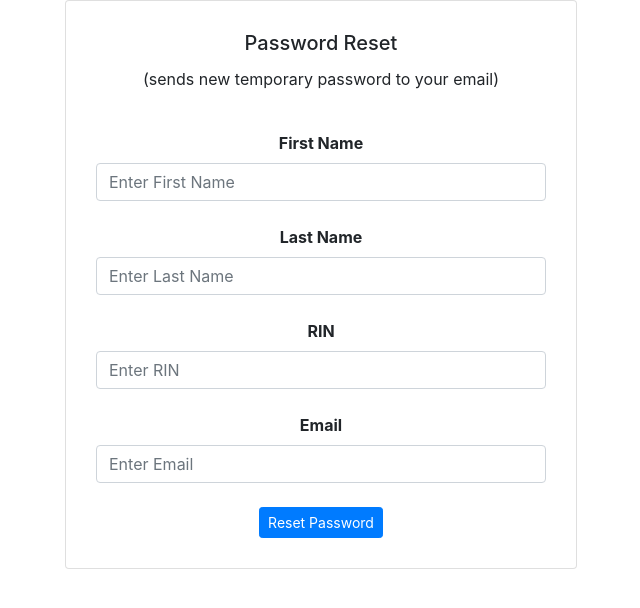
After one commit to tans2/mitr-group-4, a PHP site: page /forgotpass.php in a window 1280 px wide. The commit adds this page. Shown: the top 608 px of the page, without its empty margins (319-959 px from the left). Run offline with PHP 8.4, Linux system fonts and the light colour scheme.

Commit message:
Began implementing forgot password feature

```diff
--- /dev/null
+++ b/forgotpass.php
@@ -0,0 +1,110 @@
+<?php
+include('assets/inc/dbinfo.php');
+if(isset($_POST['rin']))
+{
+    $rin = $_POST['rin'];
+    $email = $_POST['email'];
+
+    $stmt = $mysqli->prepare("SELECT * FROM cadet WHERE rin = ?");
+    $stmt->bind_param( "i", $rin);
+    $stmt->execute();
+    $result = $stmt->get_result();
+
+    if ($row = $result->fetch_assoc())
+    {
+        if($row['primaryEmail'] == $email)
+        {
+            // Records user name and password submissions
+            $pass = randomPassword();
+            $hash = password_hash($pass, PASSWORD_DEFAULT);
+
+            // Prepares the query for the DB
+            $stmt = $mysqli->prepare("UPDATE cadet SET password = ? WHERE rin = ?");
+            $stmt->bind_param( "si", $hash, $rin);
+            $stmt->execute();
+        //    $stmt->bind_result($res);
+        //    $stmt->fetch();
+
+            //
+            // HERE IS WHERE THE EMAIL SHOULD BE SENT WITH $pass
+            //
+        }
+        else
+        {
+            echo "<alert>The email you provided does not match the primary email we have on record for " . $row['firstName'] . " " . $row['lastName'] . "</alert>";
+        }
+    }
+}
+
+function randomPassword() {
+    $alphabet = 'abcdefghijklmnopqrstuvwxyzABCDEFGHIJKLMNOPQRSTUVWXYZ1234567890';
+    $pass = array(); //remember to declare $pass as an array
+    $alphaLength = strlen($alphabet) - 1; //put the length -1 in cache
+    for ($i = 0; $i < 10; $i++) {
+        $n = rand(0, $alphaLength);
+        $pass[] = $alphabet[$n];
+    }
+    return implode($pass); //turn the array into a string
+}
+?>
+
+<!DOCTYPE html>
+<html lang="en">
+<head>
+    <meta charset="UTF-8">
+    <meta name="viewport" content="width=device-width, initial-scale=1, shrink-to-fit=yes">
+    <title>Home</title>
+    <link href='https://fonts.googleapis.com/css?family=Cabin' rel='stylesheet'>
+    <script src="https://code.jquery.com/jquery-3.3.1.slim.min.js" integrity="sha384-q8i/X+965DzO0rT7abK41JStQIAqVgRVzpbzo5smXKp4YfRvH+8abtTE1Pi6jizo" crossorigin="anonymous"></script>
+    <link rel="stylesheet" href="https://stackpath.bootstrapcdn.com/bootstrap/4.1.3/css/bootstrap.min.css" integrity="sha384-MCw98/SFnGE8fJT3GXwEOngsV7Zt27NXFoaoApmYm81iuXoPkFOJwJ8ERdknLPMO" crossorigin="anonymous">
+    <script src="https://cdnjs.cloudflare.com/ajax/libs/popper.js/1.14.3/umd/popper.min.js" integrity="sha384-ZMP7rVo3mIykV+2+9J3UJ46jBk0WLaUAdn689aCwoqbBJiSnjAK/l8WvCWPIPm49" crossorigin="anonymous"></script>
+    <script src="https://stackpath.bootstrapcdn.com/bootstrap/4.1.3/js/bootstrap.min.js" integrity="sha384-ChfqqxuZUCnJSK3+MXmPNIyE6ZbWh2IMqE241rYiqJxyMiZ6OW/JmZQ5stwEULTy" crossorigin="anonymous"></script>
+
+
+    <style>
+@media (max-width: 500px) {
+    div.card {
+        width: 100%;
+    }
+}
+        @media (min-width: 500px) {
+    div.card {
+        width: 40%;
+    }
+}
+</style>
+
+<script src="assets/js/forgotLogin.js"></script>
+</head>
+
+    <?php
+    session_start();
+?>
+
+<body class="text-center">
+<div class="card" style="margin: auto;padding: 10px;">
+  <div class="card-body">
+  	<form id="login" method="POST" action="forgotpass.php">
+      <h5 class="card-title">Password Reset</h5>
+        <p>(sends new temporary password to your email)</p><br>
+              <label for="fname"><b>First Name</b></label><br>
+      <input class="form-control" type="text" placeholder="Enter First Name" name="fname" id="fname" required><br>
+
+              <label for="lname"><b>Last Name</b></label><br>
+      <input class="form-control" type="text" placeholder="Enter Last Name" name="lname" id="lname" required><br>
+
+      <label for="rin"><b>RIN</b></label><br>
+      <input class="form-control" type="text" placeholder="Enter RIN" name="rin" id="rin" required><br>
+
+        <label for="email"><b>Email</b></label><br>
+      <input class="form-control" type="text" placeholder="Enter Email" name="email" id="email" required><br>
+
+      <button class="btn btn-sm btn-primary" type="submit" name="submit">Reset Password</button>
+    </form>
+  </div>
+</div>
+</body>
+</html>
+
+
+<!-- <?php /* include('./assets/inc/footer.php'); */ ?> -->
--- a/index.php
+++ b/index.php
@@ -27,6 +27,7 @@
 </head>
 
     <?php
+    session_start();
 if ( isset($_SESSION['login']) && $_SESSION['login'] )
 {
     header('Location: home.php');
@@ -48,6 +49,7 @@ if ( isset($_SESSION['login']) && $_SESSION['login'] )
       <button class="btn btn-sm btn-primary" type="submit" name="submit">Login</button>
       <button class="btn btn-sm btn-secondary" type="reset" name="reset">Reset</button>
     </form>
+      <br><a href='forgotpass.php'>Forgot Password?</a>
   </div>
 </div>
 </body>
--- a/loginAuth.php
+++ b/loginAuth.php
@@ -20,17 +20,19 @@ if( isset($_POST['rin']) && isset($_POST['psw']) )
     // Verify that the correct password is given
     if(password_verify($pass, $res))
     {
-        $_SESSION['login'] = true ;
+        $_SESSION['login'] = true;
         $_SESSION['rin'] = $rin;
         header('Location: home.php');
     }
     else
     {
+        $_SESSION['fail'] = true;
         header('Location: index.php');
     }
 }
 else
 {
+    $_SESSION['fail'] = true;
     header('Location: index.php');
 }
 
```
